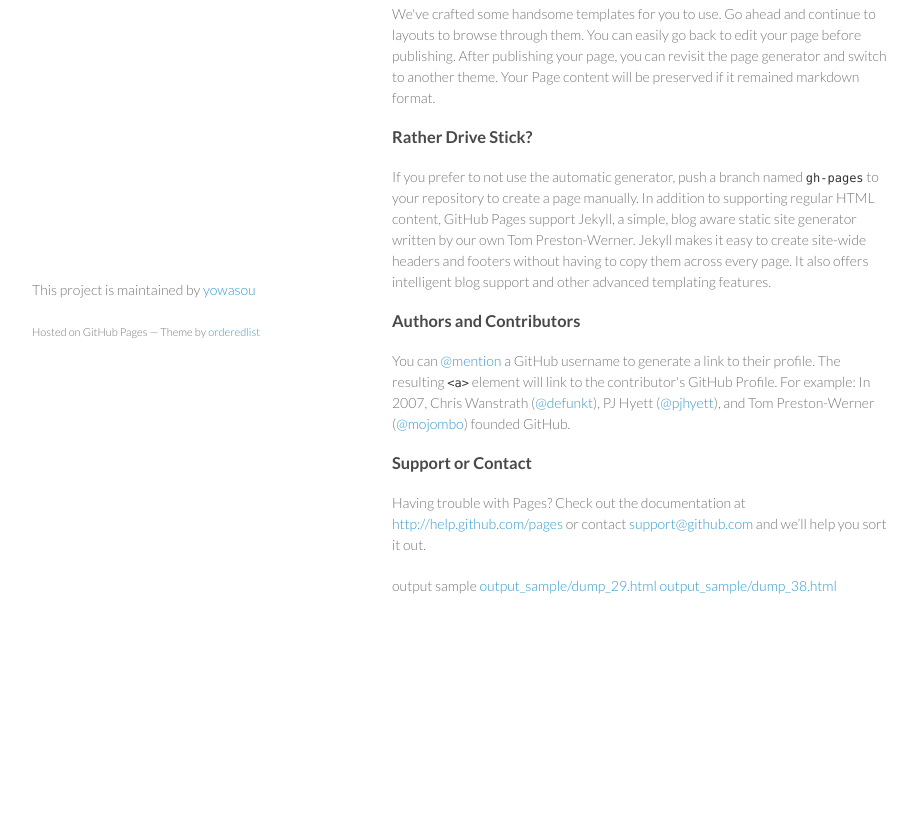
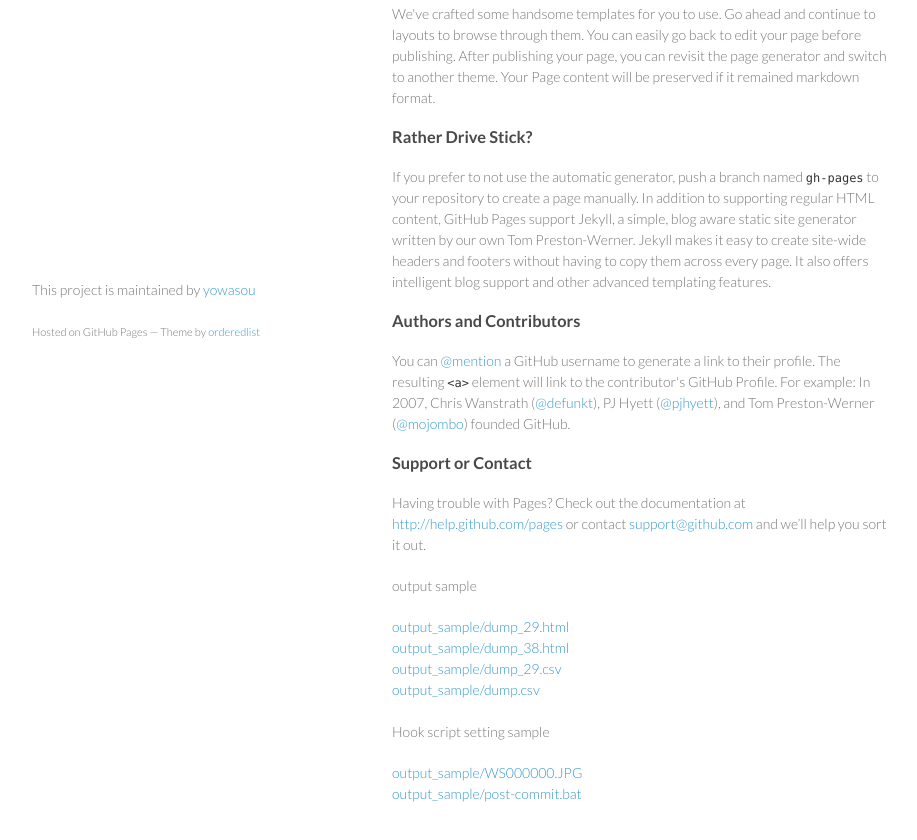
Before and after one commit to yowasou/CommitedStepGetter, a plain HTML site: page index.html in a window 1280 px wide. Shown: the part 389-1229 px from the top of the page, without its empty margins (178-1095 px from the left). Before the commit the page ends 1055 px from the top, so only its background shows below. Drawn offline with Linux system fonts and the light colour scheme.

Commit message:
説明を更新

```diff
--- a/index.html
+++ b/index.html
@@ -60,9 +60,15 @@ $ git checkout gh-pages
 
 <p>Having trouble with Pages? Check out the documentation at <a href="http://help.github.com/pages">http://help.github.com/pages</a> or contact <a href="mailto:support@github.com">support@github.com</a> and we’ll help you sort it out.</p>
 
-<p>output sample
-<a href="output_sample/dump_29.html">output_sample/dump_29.html</a>
-<a href="output_sample/dump_38.html">output_sample/dump_38.html</a></p>
+<p>output sample</p>
+<a href="output_sample/dump_29.html">output_sample/dump_29.html</a><br>
+<a href="output_sample/dump_38.html">output_sample/dump_38.html</a><br>
+<a href="output_sample/dump_29.csv">output_sample/dump_29.csv</a><br>
+<a href="output_sample/dump.csv">output_sample/dump.csv</a><br>
+<br>
+<p>Hook script setting sample</p>
+<a href="output_sample/WS000000.JPG">output_sample/WS000000.JPG</a><br>
+<a href="output_sample/post-commit.bat">output_sample/post-commit.bat</a><br>
       </section>
       <footer>
         <p>This project is maintained by <a href="https://github.com/yowasou">yowasou</a></p>
```
